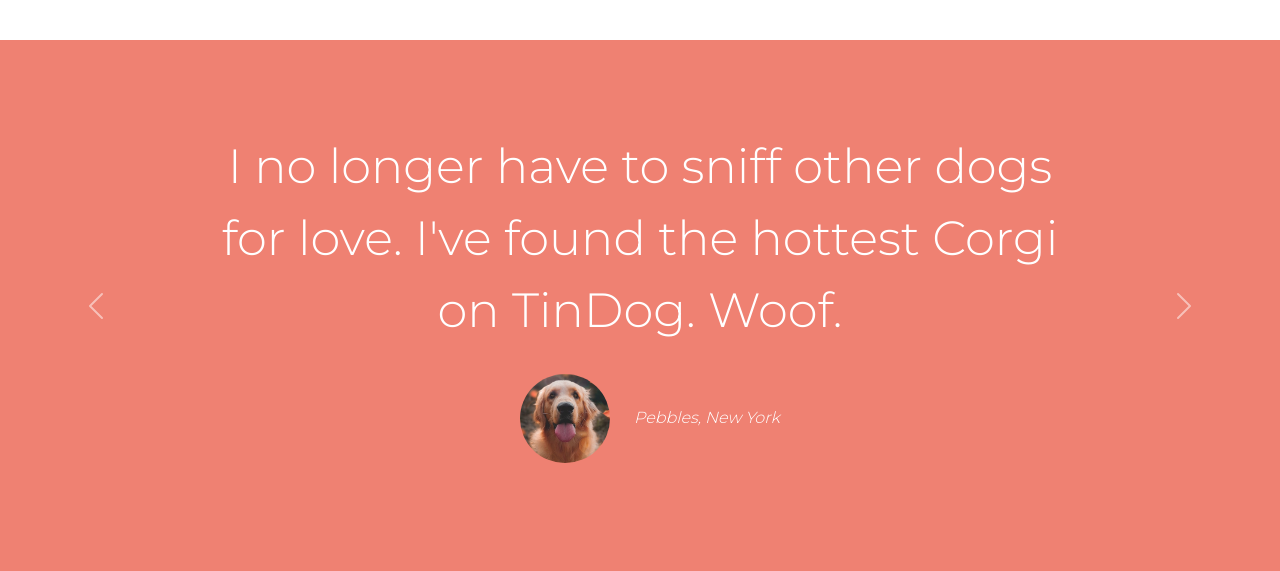
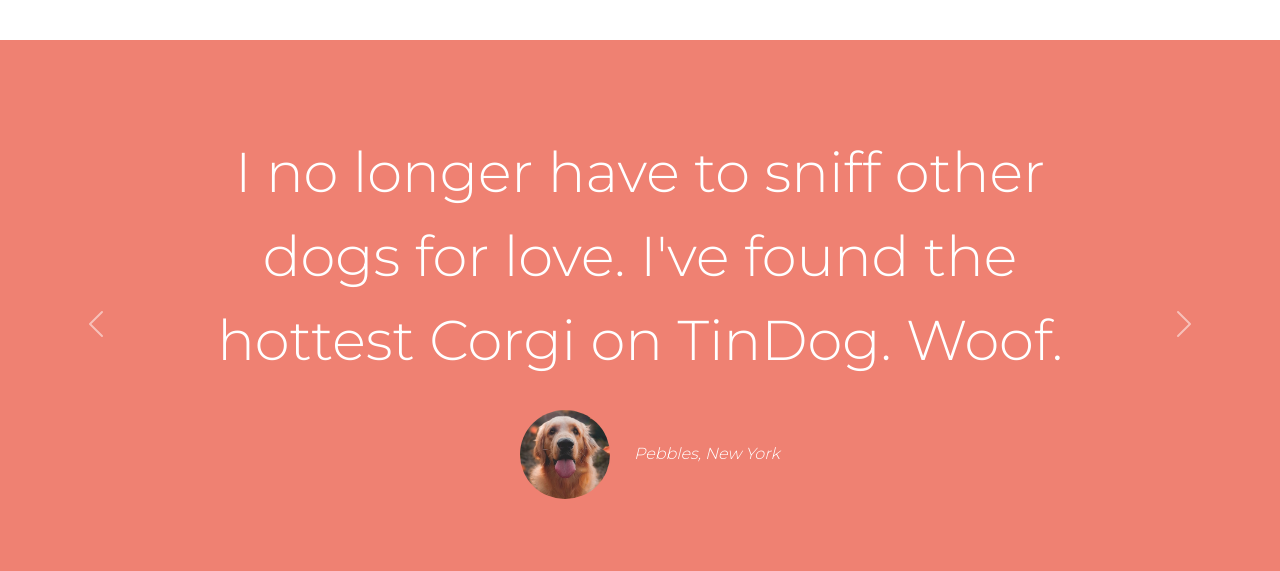
Before and after one commit to woolalal/tindog, a plain HTML site: page index.html in a window 1280 px wide. Shown: the part 1180-1751 px from the top of the page. Drawn offline with nearby package versions, Linux system fonts and the light colour scheme.

Commit message:
Add files via upload

```diff
--- a/css/styles.css
+++ b/css/styles.css
@@ -3,21 +3,17 @@ body
     font-family: 'Montserrat', sans-serif;
 }
 
-h1,
+h1, h2
 {
     font-family: 'Montserrat', sans-serif;
     font-size: 3.5rem;
-    font-weight: bold;
     line-height: 1.5;
 
 }
 
-h2
+h1
 {
-    font-family: 'Montserrat', sans-serif;
-    font-size: 3rem;
-    line-height: 1.5;
-
+    font-weight: bold;
 }
 
 #title
```
